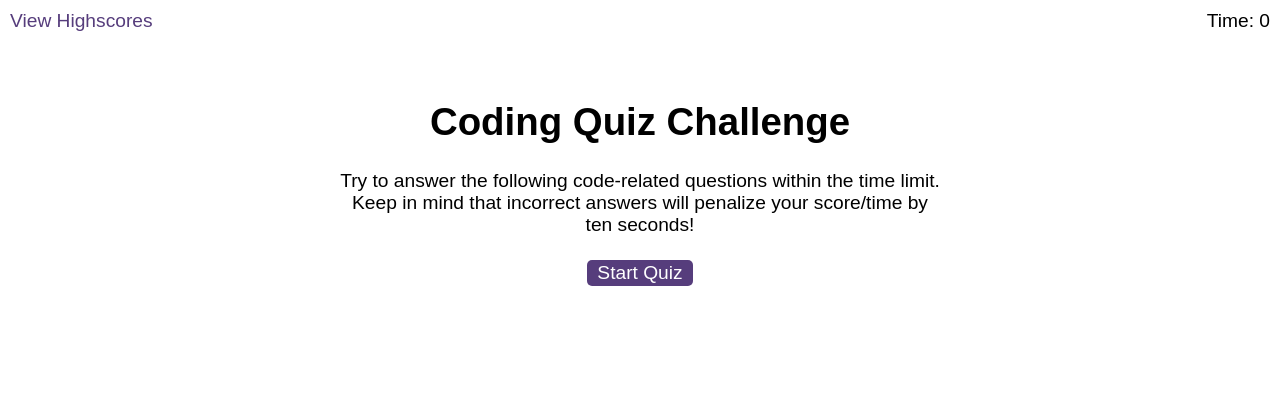
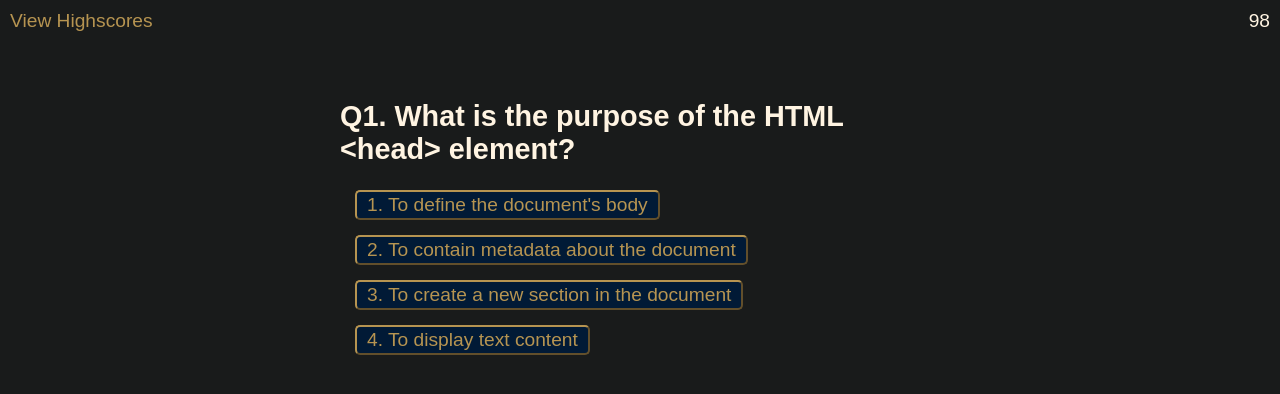
Before and after one commit to celia103/W6-Timed-Quiz, a plain HTML site: page index.html in a window 1280 px wide. Both pictures are taken after a click on the button "Start Quiz". Drawn offline with Linux system fonts and the light colour scheme.

Commit message:
update html, css, js files

```diff
--- a/assets/css/styles.css
+++ b/assets/css/styles.css
@@ -1,33 +1,38 @@
 body {
+  background-color: #191b1b;
+  color: #fff4e2;
   font-family: Arial;
   font-size: 120%;
 }
 
 a {
-  color: #563d7c;
+  color: #b69451;
   text-decoration: none;
   transition: color 0.1s;
 }
 
 a:hover {
-  color: #8570a5;
+  color: #ffffff;
 }
 
 button {
   display: inline-block;
-  margin: 5px;
+  margin: 15px;
   cursor: pointer;
   font-size: 100%;
-  background-color: #563d7c;
+  text-align: left;
+  background-color: #011a36;
+  border-color: #b69451;
+  border-width: 2px;
   border-radius: 5px;
   padding: 2px 10px;
-  color: white;
-  border: 0;
+  color: #b69451;
   transition: background-color 0.1s;
 }
 
 button:hover {
-  background-color: #8570a5;
+  background-color:#184a83;
+  color: #ffffff;
 }
 
 .choices button {
@@ -50,7 +55,7 @@ li {
 }
 
 li:nth-child(odd) {
-  background-color: #f3edfc;
+  background-color: #b69451;
 }
 
 .wrapper {
@@ -81,7 +86,7 @@ li:nth-child(odd) {
   border-top: 2px solid #ccc;
 }
 
-.timer {
+#timer {
   position: absolute;
   top: 10px;
   right: 10px;
--- a/assets/js/logic.js
+++ b/assets/js/logic.js
@@ -0,0 +1,137 @@
+// Dom Elements
+let questionsEl = document.querySelector("#questions");
+let timerEl = document.querySelector("#timer");
+let choicesEl = document.querySelector("#choices");
+let submitBtn = document.querySelector("#submit");
+let startBtn = document.querySelector("#start");
+let nameEl = document.querySelector("#initials");
+let feedbackEl = document.querySelector("#feedback");
+let endScreenEl = document.getElementById("#end-screen");
+let finalScoreEl = document.querySelector("#final-score");
+
+// Quiz state
+let currentQuestionIndex = 0;
+let time = questions.length * 10;
+let timerId;
+
+// Start quiz
+function quizStart() {
+	timerId = setInterval(clockTick, 1000);
+	timerEl.textContent = time;
+	let landingScreenEl = document.getElementById("start-screen");
+	landingScreenEl.setAttribute("class", "hide");
+	questionsEl.removeAttribute("class");
+	getQuestion();
+}
+
+// Array of questions
+function getQuestion() {
+	let currentQuestion = questions[currentQuestionIndex];
+	let promptEl = document.getElementById("question-title");
+	promptEl.textContent = currentQuestion.prompt;
+	choicesEl.innerHTML = "";
+	currentQuestion.options.forEach(function (choice, i) {
+		let choiceBtn = document.createElement("button");
+		choiceBtn.setAttribute("value", choice);
+		choiceBtn.textContent = i + 1 + ". " + choice;
+		choiceBtn.onclick = questionClick;
+		choicesEl.appendChild(choiceBtn);
+	});
+}
+
+// Check for right answers
+// Random Compliment
+const compliments = [
+	"Brilliant!",
+	"Fantastic!",
+	"Impressive!",
+	"Well done!",
+	"Outstanding!",
+];
+
+const randomCompliment =
+	compliments[Math.floor(Math.random() * compliments.length)];
+
+function questionClick() {
+	if (this.value !== questions[currentQuestionIndex].answer) {
+		time -= 10;
+		if (time < 0) {
+			time = 0;
+		}
+		timerEl.textContent = time;
+		feedbackEl.textContent = `Nice try, the correct answer was
+		${questions[currentQuestionIndex].answer}.`;
+		feedbackEl.style.color = "#ffffff";
+		incorrectAudio.play();
+	} else {
+		feedbackEl.textContent = randomCompliment;
+		feedbackEl.style.color = "#b69451";
+		correctAudio.play();
+	}
+	feedbackEl.setAttribute("class", "feedback");
+	setTimeout(function () {
+		feedbackEl.setAttribute("class", "feedback hide");
+	}, 2000);
+	currentQuestionIndex++;
+	if (currentQuestionIndex === questions.length) {
+		quizEnd();
+	} else {
+		getQuestion();
+	}
+}
+
+// Stop timer and show final score
+function quizEnd() {
+	clearInterval(timerId);
+	let endScreenEl = document.getElementById("end-screen");
+	endScreenEl.removeAttribute("class");
+	let finalScoreEl = document.getElementById("final-score");
+	finalScoreEl.textContent = time;
+	questionsEl.setAttribute("class", "hide");
+}
+
+// End quiz if timer reaches 0
+function clockTick() {
+	time--;
+	timerEl.textContent = time;
+	if (time <= 0) {
+		quizEnd();
+	}
+}
+
+// Save score with users' name
+function saveHighscore() {
+	let name = nameEl.value.trim();
+	if (name !== "") {
+		let highscores =
+			JSON.parse(window.localStorage.getItem("highscores")) || [];
+		let newScore = {
+			score: time,
+			name: name,
+		};
+		highscores.push(newScore);
+		window.localStorage.setItem("highscores", JSON.stringify(highscores));
+		alert("Your Score has been Submitted");
+	}
+}
+
+function checkForEnter(event) {
+	if (event.key === "Enter") {
+		saveHighscore();
+		alert("Your Score has been Submitted");
+	}
+}
+nameEl.onkeyup = checkForEnter;
+
+submitBtn.onclick = saveHighscore;
+
+startBtn.onclick = quizStart;
+
+// For audio
+const correctAudio = new Audio('./assets/sfx/correct.wav');
+const incorrectAudio = new Audio('./assets/sfx/incorrect.wav');
+
+// Play the audio when start button is clicked
+document.getElementById('start').addEventListener('click', function() {
+    incorrectAudio.play();
+});
--- a/assets/js/questions.js
+++ b/assets/js/questions.js
@@ -0,0 +1,112 @@
+// Quiz questions
+const questions = [
+{
+    prompt: "Q1. What is the purpose of the HTML <head> element?",
+    options: [
+        "To define the document's body",
+        "To contain metadata about the document",
+        "To create a new section in the document",
+        "To display text content",
+    ],
+    answer: "To contain metadata about the document",
+},
+
+{
+    prompt: "Q2. Which CSS property is used to change the text colour of an element?",
+    options: [
+        "\'font-colour\'",
+        "\'text-colour\'",
+        "\'colour\'",
+        "\'font-style\'",
+    ],
+    answer: "\'colour\'",
+},
+
+{
+    prompt: "Q3. How do you declare a variable in JavaScript?",
+    options: [
+        "\'new variable myVar;\'",
+        "\'var myVar;\'",
+        "\'variable myVar;\'",
+        "\'let myVar;\'",
+    ],
+    answer: "\'var myVar;\'",
+},
+
+{
+    prompt: "Q4.Which HTML element is used to create a dropdown list?",
+    options: [
+        "\'<select>\'",
+        "\'<input type=\"dropdown\">'",
+        "\'<dropdown>'",
+        "\'<list>\'",
+    ],
+    answer: "\'<select>\'",
+},
+
+{
+    prompt: "Q5. What does the CSS property \'margin: 10px 20px 15px 5px;\' represent?",
+    options: [
+        "Top, right, bottom, left margins in pixels",
+        "Top margin in pixels, right margin in em, bottom margin in percentage, left margin in rem",
+        "All margins are set to the same value of 10px",
+        "Incorrect CSS syntax",
+    ],
+    answer: "Top, right, bottom, left margins in pixels",
+},
+
+{
+    prompt: "Q6. How do you call a function named \'myFunction\' in JavaScript?",
+    options: [
+        "\'call myFunction()\'",
+        "\'myFunction()\'",
+        "\'call function myFunction\'",
+        "\'Call.myFunction\'",
+    ],
+    answer: "\'myFunction()\'",
+},
+
+{
+    prompt: "Q7. Which HTML element is used to define the structure of an HTML document, such as headings, paragraphs, and lists?",
+    options: [
+        "\'<container>\'",
+        "\'<layout>\'",
+        "\'<structure>\'",
+        "\'<body>\'",
+    ],
+    answer: "\'<body>\'",
+},
+
+{
+    prompt: "Q8. What CSS property is used to create a flexible box layout in a container?",
+    options: [
+        "\'box-layout\'",
+        "\'display: flexbox\'",
+        "\'flex-direction\'",
+        "\'layout: flex\'",
+    ],
+    answer: "\'flex-direction\'",
+},
+
+{
+    prompt: "Q9. How do you access the element at index 2 in a JavaScript array named \'myArray\'?",
+    options: [
+        "\'myArray[2]\'",
+        "\'myArray.getElement(2)\'",
+        "\'myArray.getElementAtIndex(2)\'",
+        "\'myArray.element(2)\'",
+    ],
+    answer: "\'myArray[2]\'",
+},
+
+{
+    prompt: "Q10. Which HTML5 element is used to play video files?",
+    options: [
+        "\'<media>\'",
+        "\'<video>\'",
+        "\'<play>\'",
+        "\'<movie>'",
+    ],
+    answer: "\'<video>\'",
+},
+];
--- a/index.html
+++ b/index.html
@@ -12,7 +12,7 @@
 	<body>
 		<div class="scores"><a href="highscores.html">View Highscores</a></div>
 
-    <div class="timer">Time: <span id="time">0</span></div>
+		<div id="timer">Time: <span id="time">0</span></div>
 
 		<div class="wrapper">
 			<div id="start-screen" class="start">
@@ -27,7 +27,9 @@
 
 			<div id="questions" class="hide">
 				<h2 id="question-title"></h2>
-        <div id="choices" class="choices"></div>
+				<div id="choices" class="choices">
+					<div class="answers" id="answers"></div>
+				</div>
 			</div>
 
 			<div id="end-screen" class="hide">
```
Also changed, not shown: assets/js/scores.js (+34 -0 lines). Lines whose indentation alone changed are shown as unchanged.
